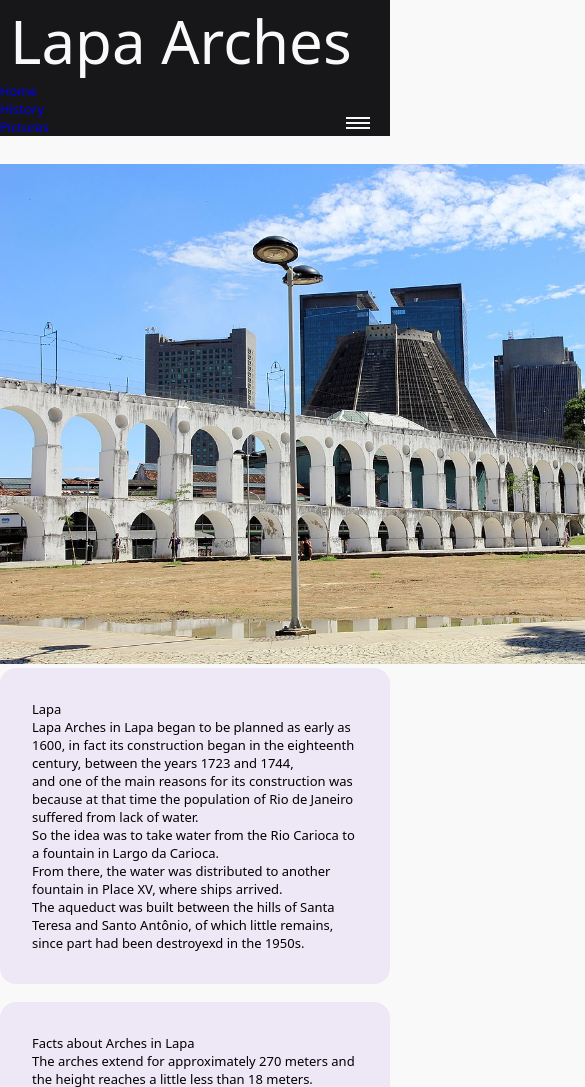
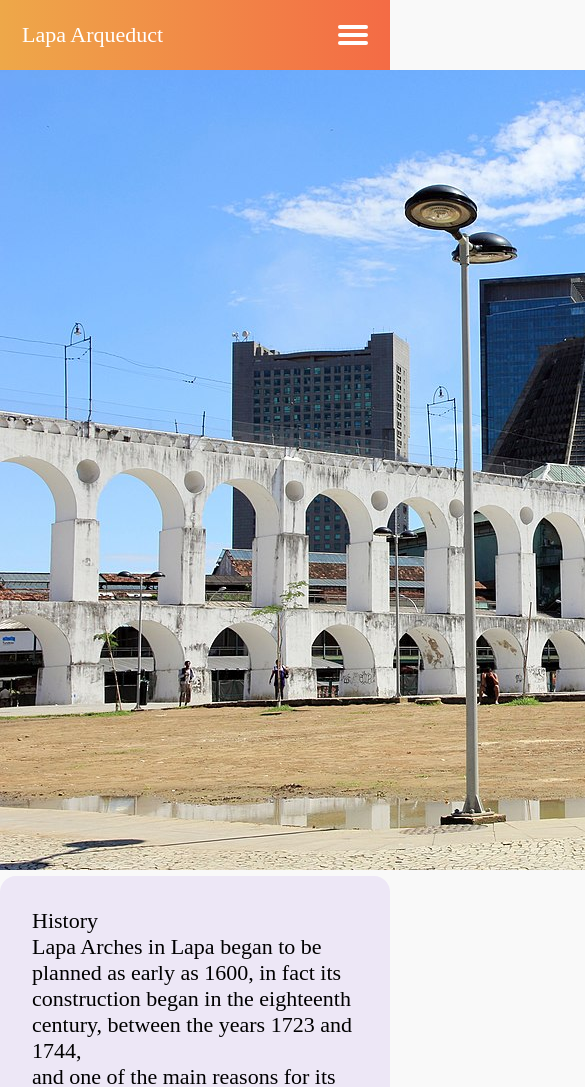
Before and after one commit to karinamellor/lapa-arches, a plain HTML site: page index.html in a window 390 px wide. Shown: the top 1087 px of the page, 585 px wide, since content can reach past the window. Drawn offline with Linux system fonts and the light colour scheme.

Commit message:
Add nav bar. Color and size.

```diff
--- a/assets/css/style.css
+++ b/assets/css/style.css
@@ -1,12 +1,12 @@
 @import url('https://fonts.googleapis.com/css2?family=Poppins:wght@100&display=swap');
-
 
 :root{
   --white: #f9f9f9;
   --black: #36383f;
   --gray: #85888c;
 
-}/* variables*/
+ }
+ /* variables*/
 
  /* Reset */
 
@@ -27,109 +27,146 @@ ul{
       list-style: none;
  }
 
-/* Header */
+ /* nav bar */
 
-.header {
-    background-color: #171719;
-    box-sizing: 1px 1px 5px 0px gray;
-    position: sticky;
-    top: 0;
-    width: 100%;
-}
-/* Logo*/
 
-.logo{
-   display: inline-block;
-   color: var(--white);
-   font-size: 60px;
-   margin-left: 10px;
+* {
+  font-family: "Raleway";
+  box-sizing: border-box;
 }
 
-/* Menu Icon */
-
-.hamb{
-  cursor: pointer;
-  float: right;
-  padding: 40px 20px;
-}
-/* Style label tag */
-
-.hamb-line {
-  background: var(--white);
-  display: block;
-  height: 2px;
-  position: relative;
-  width: 24px;
+.top-nav {
+  display: flex;
+  flex-direction: row;
+  align-items: center;
+  justify-content: space-between;
+  background-color: #00BAF0;
+  background: linear-gradient(to left, #f46b45, #eea849);
+  /* W3C, IE 10+/ Edge, Firefox 16+, Chrome 26+, Opera 12+, Safari 7+ */
+  color: #FFF;
+  height: 70px;
+  padding: 1em;
 
 }
-/* Style span tag */
 
-.hamb-line::before,
-.hamb-line::after{
-  background: var(--white);
-  content: '';
-  display: block;
-  height: 100%;
-  position: absolute;
-  transition: all .2s ease-out;
-  width: 100%;
-}
-.hamb-line::before{
-  top: 5px;
-}
-.hamb-line::after{
-  top: -5px;
+.menu {
+  display: flex;
+  flex-direction: row;
+  list-style-type: none;
+  margin: 0;
+  padding: 0;
 }
 
-.side-menu {
-  display: none;
-} /* Hide checkbox */
-
-/* Toggle menu icon */
-.side-menu:checked ~ nav{
-  max-height: 100%;
-}
-.side-menu:checked ~ .hamb .hamb-line {
-  background: transparent;
-}
-.side-menu:checked ~ .hamb .hamb-line::before {
-  transform: rotate(-45deg);
-  top:0;
-}
-.side-menu:checked ~ .hamb .hamb-line::after {
-  transform: rotate(45deg);
-  top:0;
+.menu > li {
+  margin: 0 1rem;
+  overflow: hidden;
 }
 
-/* Responsiveness */
-@media  (min-width: 768px) {
-  .nav{
-    max-height: none;
+.menu-button-container {
+  display: none;
+  height: 100%;
+  width: 30px;
+  cursor: pointer;
+  flex-direction: column;
+  justify-content: center;
+  align-items: center;
+}
+
+#menu-toggle {
+  display: none;
+}
+
+.menu-button,
+.menu-button::before,
+.menu-button::after {
+  display: block;
+  background-color: #fff;
+  position: absolute;
+  height: 4px;
+  width: 30px;
+  transition: transform 400ms cubic-bezier(0.23, 1, 0.32, 1);
+  border-radius: 2px;
+}
+
+.menu-button::before {
+  content: '';
+  margin-top: -8px;
+}
+
+.menu-button::after {
+  content: '';
+  margin-top: 8px;
+}
+
+#menu-toggle:checked + .menu-button-container .menu-button::before {
+  margin-top: 0px;
+  transform: rotate(405deg);
+}
+
+#menu-toggle:checked + .menu-button-container .menu-button {
+  background: rgba(255, 255, 255, 0);
+}
+
+#menu-toggle:checked + .menu-button-container .menu-button::after {
+  margin-top: 0px;
+  transform: rotate(-405deg);
+}
+
+@media (max-width: 700px) {
+  .menu-button-container {
+    display: flex;
+  }
+  .menu {
+    position: absolute;
     top: 0;
-    position: relative;
-    float: right;
-    width: fit-content;
-    background-color: transparent;
+    margin-top: 50px;
+    left: 0;
+    flex-direction: column;
+    width: 100%;
+    justify-content: center;
+    align-items: center;
+  }
+  #menu-toggle ~ .menu li {
+    height: 0;
+    margin: 0;
+    padding: 0;
+    border: 0;
+    transition: height 400ms cubic-bezier(0.23, 1, 0.32, 1);
+  }
+  #menu-toggle:checked ~ .menu li {
+    border: 1px solid #333;
+    height: 2.5em;
+    padding: 0.5em;
+    transition: height 400ms cubic-bezier(0.23, 1, 0.32, 1);
+  }
+  .menu > li {
+    display: flex;
+    justify-content: center;
+    margin: 0;
+    padding: 0.5em 0;
+    width: 100%;
+    color: white;
+    background-color: #222;
+  }
+  .menu > li:not(:last-child) {
+    border-bottom: 1px solid #444;
+  }
+}
+
+/* Image */
+.img {
+   max-width: 100%;
+   height: auto;
 }
 
 
 
-.menu li{
-      float: left;
-  }
 
-  .menu a:hover{
-      background-color: transparent;
-      color: var(--gray);
 
-  }
 
-  .hamb{
-      display:
-  }
-}
 
-grid {
+
+ .grid {
     display: grid;
     grid-template-columns: repeat(auto-fill, minmax(200px, 1fr));
     grid-gap: 1rem;
@@ -141,7 +178,7 @@ grid {
   }
   body {
     margin: 2rem;
-   font: 13px system-ui;
+    font: 22px system-ui;
   }
 
 
@@ -162,13 +199,15 @@ grid {
 
  /* Footer */
 
+
+
 body{
   margin:0;
   overflow-x:hidden;
   }
 
   .footer{
-  background: #171719;
+  background:#000;
   padding:30px 0px;
   font-family: 'Play', sans-serif;
   text-align:center;
@@ -221,18 +260,24 @@ body{
   }
   }
 
-   /* Style all font awesome icons */
-.fa {
-  padding: 20px;
-  font-size: 30px;
-  width: 50px;
-  text-align: center;
-  text-decoration: none;
+
+
+
+ /* Screen Devices */
+
+ /* ----------- iPhone 4 and 4S ----------- */
+
+ /* Portrait and Landscape */
+ @media only screen
+   and (min-device-width: 320px)
+   and (max-device-width: 480px)
+   and (-webkit-min-device-pixel-ratio: 2) {
    }
 
-/* Add a hover effect if you want */
-.fa:hover {
-  opacity: 0.7;
+   /* ----------- Laptop Non-Retina Screens ----------- */
+ @media screen
+ and (min-device-width: 1200px)
+ and (max-device-width: 1600px)
+ and (-webkit-min-device-pixel-ratio: 1){
+
  }
-
-/* Set a specific color for each brand */
--- a/index.html
+++ b/index.html
@@ -13,33 +13,35 @@
    </head>
 
    <body>
-      <!-- Navigation Bar -->
-    <header class="header">
-          <!-- Logo -->
-          <a href="#" class="logo">Lapa Arches</a>
-          <!-- Hamburger icon-->
-          <input class="side-menu" type="checkbox" id="side-menu"/>
-          <label class="hamb" for="side-menu"><span class="hamb-line"></span></label>
-          <!-- Menu -->
-          <nav class="nav">
-              <ul class="Menu">
-                  <li><a href="#">Home</a></li>
-                   <li><a href="#">History</a> </li>
-                   <li><a href="#">Pictures</a></li>
+      <section class="top-nav">
+          <div>
+            Lapa Arqueduct
+          </div>
+          <input id="menu-toggle" type="checkbox">
+           <label class='menu-button-container' for="menu-toggle">
+             <div class='menu-button'></div>
+          </label>
+          <ul class="menu">
+            <li><a>Home</a></li>
+            <li>History</li>
+            <li>Facts</li>
           </ul>
-           </nav>
-       </header>
+      </section>
+
+
+
        <!-- Main Content-->
            <main>
-            <article>
-                 <img src="/assets/images/lapa-image.jpg"  max-width="100%" height="500">
+
+                 <img classs="lapa-arque" src="/assets/images/lapa-image.jpg">
+
 
 
 
                 <div class="grid">
 
                     <div>
-                        <p>Lapa</p>
+                        <p>History</p>
 
                       <p>Lapa Arches in Lapa began to be planned as early as 1600, in fact its construction began in the eighteenth century, between the years 1723 and 1744,<br>
                       and one of the main reasons for its construction was because at that time the population of Rio de Janeiro suffered from lack of water.<br>
@@ -49,13 +51,11 @@
                    </div>
                     <br>
                   <div>
-                    <p>Facts about Arches in Lapa</p>
+                     <p>Facts</p>
                      The arches extend for approximately 270 meters and the height reaches a little less than 18 meters.<br>
                      Composed of 42 Roman-style arches, the Arcos da Lapa is the largest and most important colonial building in Brazil (and Rio de Janeiro)!<br>
                      Like most of the buildings of the time, they were also built by indigenous and African slaves.
                  </div>
-              </div>
-          </article>
              </main>
           <br>
 
@@ -77,7 +77,7 @@
             </div>
 
             <div class="row">
-            INFERNO Copyright © 2021 Inferno - All rights reserved || Designed By: Mahesh
+            Copyright © 2021  - All rights reserved || Designed By:
             </div>
             </div>
             </footer>
```
Also changed, not shown: 1 other file. Lines whose indentation alone changed are shown as unchanged.
